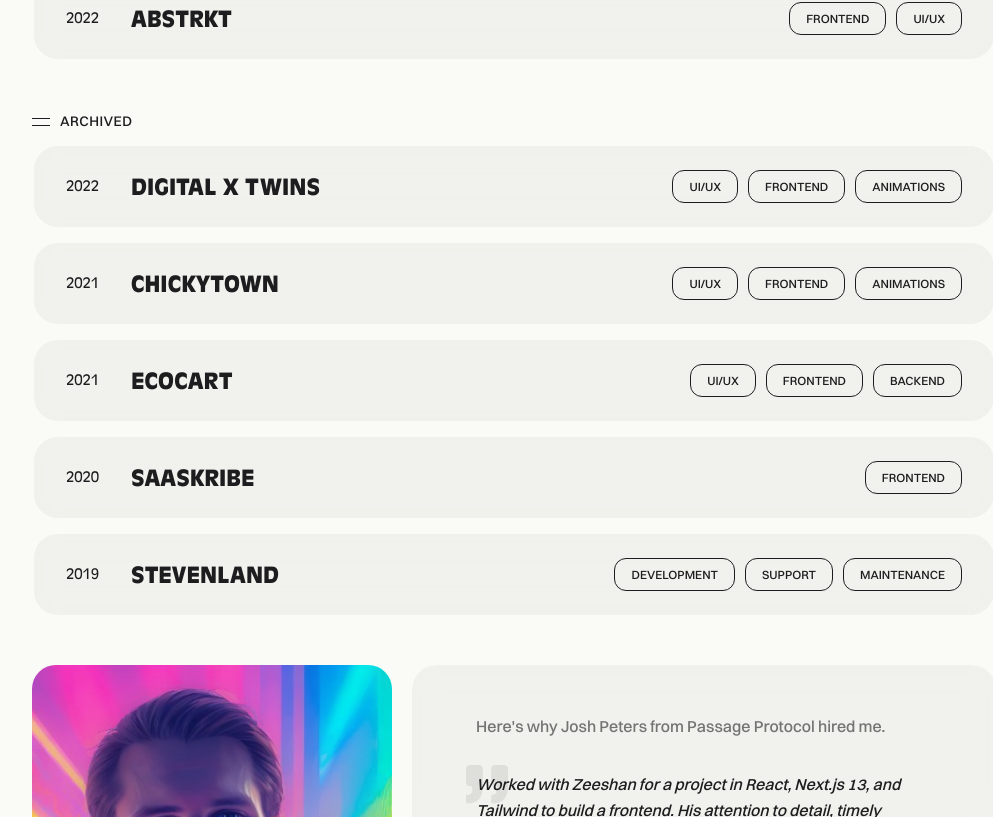
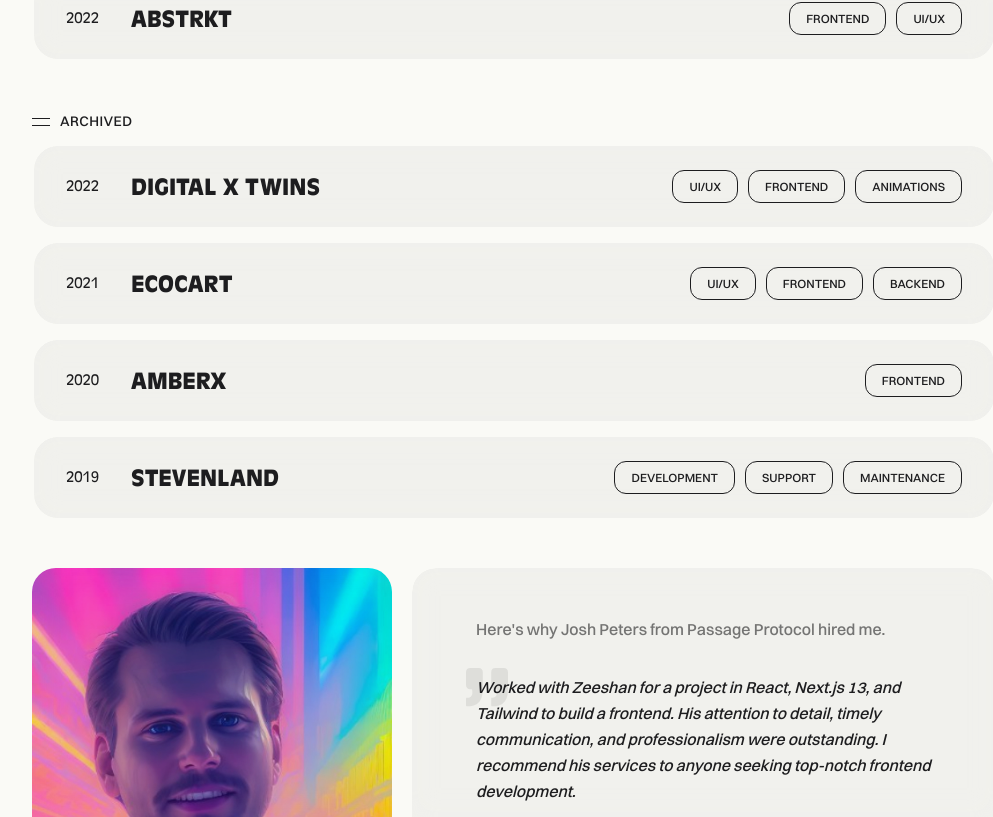
Before and after one commit to zeeshanjunaid/zeeshanjunaid.dev, a Next.js app: page / in a window 1280 px wide. Shown: the part 974-1791 px from the top of the page, without its empty margins (126-1119 px from the left). Built offline with nearby package versions, Linux system fonts and the light colour scheme.

Commit message:
added links to projects

```diff
--- a/app/(root)/(routes)/components/work-list.tsx
+++ b/app/(root)/(routes)/components/work-list.tsx
@@ -9,6 +9,7 @@ interface WorkListProps {
     name: string;
     year: number;
     tags: string[];
+    link: string;
   }[];
 }
 export const WorkList = ({ title, projects }: WorkListProps) => {
@@ -26,8 +27,14 @@ md:px-7 lg:px-0
         {title}
       </h2>
       <ul className="flex flex-col gap-y-3">
-        {projects.map(({ name, year, tags }, index) => (
-          <WorkItem key={name + index} name={name} year={year} tags={tags} />
+        {projects.map(({ name, year, tags, link }, index) => (
+          <WorkItem
+            key={name + index}
+            name={name}
+            year={year}
+            tags={tags}
+            link={link}
+          />
         ))}
       </ul>
     </Container>
--- a/components/work-item.tsx
+++ b/components/work-item.tsx
@@ -7,10 +7,15 @@ interface WorkItemProps {
   name: string;
   year: number;
   tags: string[];
+  link: string;
 }
-export const WorkItem = ({ name, year, tags }: WorkItemProps) => {
+export const WorkItem = ({ name, year, tags, link }: WorkItemProps) => {
   return (
-    <div className="cursor-pointer bg-transparent group w-full rounded-3xl bg-purple hover:bg-gradient-to-r from-[#ce55b0] via-[#f34dac] to-[#f48e66] from-[#f0b832] via-[#b2ce37] to-[#63d7af] from-[#1cc2df] via-[#0580e6] p-[2px] transition-background duration-200 overflow-hidden z-20">
+    <a
+      href={link}
+      target="_blank"
+      className="cursor-pointer bg-transparent group w-full rounded-3xl bg-purple hover:bg-gradient-to-r from-[#ce55b0] via-[#f34dac] to-[#f48e66] from-[#f0b832] via-[#b2ce37] to-[#63d7af] from-[#1cc2df] via-[#0580e6] p-[2px] transition-background duration-200 overflow-hidden z-20"
+    >
       <div className="relative px-6 md:px-8 py-6 bg-light dark:bg-dark rounded-3xl">
         <BlurBG className="rounded-3xl" />
         <div className="flex items-start gap-x-8 justify-between md:items-center relative z-20">
@@ -28,12 +33,12 @@ export const WorkItem = ({ name, year, tags }: WorkItemProps) => {
           </span>
         </div>
       </div>
-    </div>
+    </a>
   );
 };
 
 const WorkYear = ({ year }: { year: number }) => (
-  <span className="font-ao text-dark dark:text-light uppercase text-[12px] md:text-[16px] lg:text-[14px] pt-[3px] md:pt-0">
+  <span className="font-ao text-dark dark:text-light uppercase text-[10px] md:text-[12px] lg:text-[14px] pt-[3px] md:pt-0">
     {year}
   </span>
 );
--- a/data/work.ts
+++ b/data/work.ts
@@ -1,70 +1,63 @@
 const ProjectsList = [
   {
     name: "customs",
-    link: "#",
+    link: "https://customs-frontend-git-homepage-design-passage-protocol.vercel.app/",
     year: 2023,
     tags: ["ui/ux", "frontend"],
     selected: true,
   },
   {
     name: "Roa’a",
-    link: "#",
+    link: "https://roaa-zeeshanjunaid.vercel.app/",
     year: 2023,
     tags: ["ui/ux", "frontend", "animations"],
     selected: true,
   },
   {
     name: "drillbit",
-    link: "#",
+    link: "https://www.drillbit.xyz/",
     year: 2023,
     tags: ["ui/ux", "frontend"],
     selected: true,
   },
   {
     name: "calaways sol",
-    link: "#",
+    link: "https://calawaysolutions.com/",
     year: 2022,
     tags: ["fullstack development"],
     selected: true,
   },
   {
     name: "abstrkt",
-    link: "#",
+    link: "https://abstrkt.vercel.app",
     year: 2022,
     tags: ["frontend", "ui/ux"],
     selected: true,
   },
   {
     name: "digital x twins",
-    link: "#",
+    link: "https://digitalxtwin.vercel.app",
     year: 2022,
     tags: ["ui/ux", "frontend", "animations"],
     archived: true,
   },
   {
-    name: "Chickytown",
-    link: "#",
-    year: 2021,
-    tags: ["ui/ux", "frontend", "animations"],
-    archived: true,
-  },
-  {
     name: "ecocart",
-    link: "#",
+    link: "https://ecocart.io",
     year: 2021,
     tags: ["ui/ux", "frontend", "backend"],
     archived: true,
   },
   {
-    name: "saaskribe",
-    link: "#",
+    name: "amberx",
+    link: "https://amberx.vercel.app/",
     year: 2020,
     tags: ["frontend"],
     archived: true,
   },
   {
     name: "stevenland",
-    link: "#",
+    link: "https://stevenland.com/",
     year: 2019,
     tags: ["development", "support", "maintenance"],
     archived: true,
```
